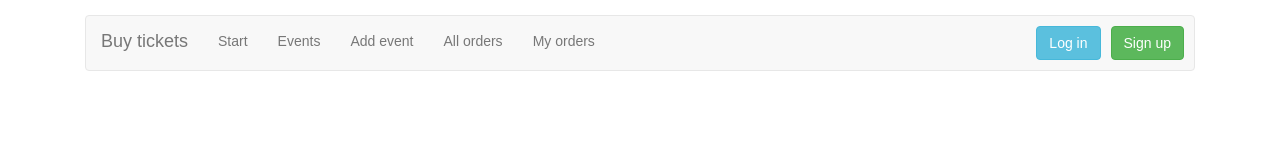
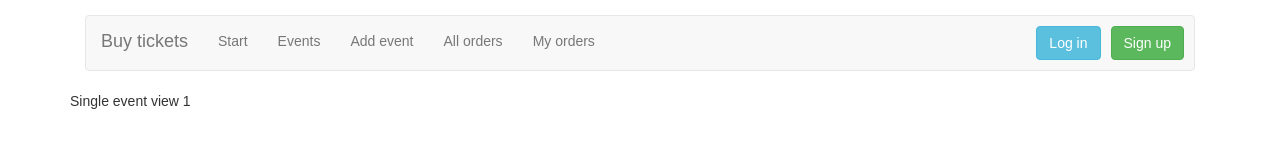
Before and after one commit to kstalega/buy-tickets-fronted, a React (Create React App) app: page /event/1 in a window 1280 px wide. Shown: the top 161 px of the page. Built offline with nearby package versions, Linux system fonts and the light colour scheme.

Commit message:
Boilerplate for view of single event.

```diff
--- a/src/components/ScenesContainer/ScenesContainer.jsx
+++ b/src/components/ScenesContainer/ScenesContainer.jsx
@@ -9,6 +9,7 @@ import EventsList from '../../scenes/EventsList/EventsList';
 import CreateEvent from '../../scenes/CreateEvent/CreateEvent';
 import ShowOrders from '../../scenes/ShowOrders/ShowOrders';
 import ShowUserOrders from '../../scenes/ShowUserOrders/ShowUserOrders';
+import SingleEvent from '../../scenes/SingleEvent/SingleEvent';
 
 const ScenesContainer = () =>
   (
@@ -23,6 +24,7 @@ const ScenesContainer = () =>
       <Route path="/events/create" component={CreateEvent} />
       <Route path="/orders/all" component={ShowOrders} />
       <Route path="/orders/my" component={ShowUserOrders} />
+      <Route path="/event/:eventID" component={SingleEvent} />
     </div>
   );
 
--- /dev/null
+++ b/src/scenes/SingleEvent/SingleEvent.jsx
@@ -0,0 +1,12 @@
+import React from 'react';
+
+class SingleEvent extends React.Component {
+  render() {
+    console.log(this.props);
+    return (
+      <div>Single event view {this.props.match.params.eventID || 'test'}</div>
+    );
+  }
+}
+
+export default SingleEvent;
```
